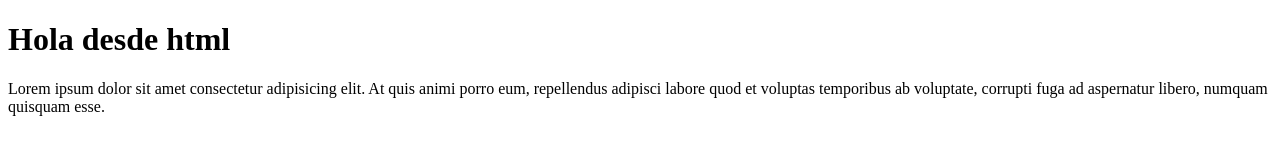
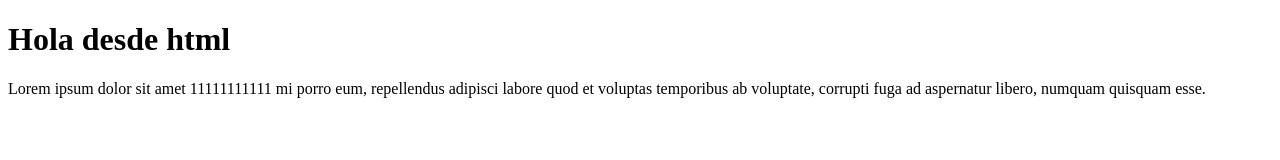
Before and after one commit to JudithVR/git, a plain HTML site: page index.html in a window 1280 px wide. Drawn offline with Linux system fonts and the light colour scheme.

Commit message:
agregue 111 en el parrafo

```diff
--- a/index.html
+++ b/index.html
@@ -8,6 +8,6 @@
 </head>
 <body>
     <h1>Hola desde html</h1>
-    <p>Lorem ipsum dolor sit amet consectetur adipisicing elit. At quis animi porro eum, repellendus adipisci labore quod et voluptas temporibus ab voluptate, corrupti fuga ad aspernatur libero, numquam quisquam esse.</p>
+    <p>Lorem ipsum dolor sit amet 11111111111 mi porro eum, repellendus adipisci labore quod et voluptas temporibus ab voluptate, corrupti fuga ad aspernatur libero, numquam quisquam esse.</p>
 </body>
 </html>
```
